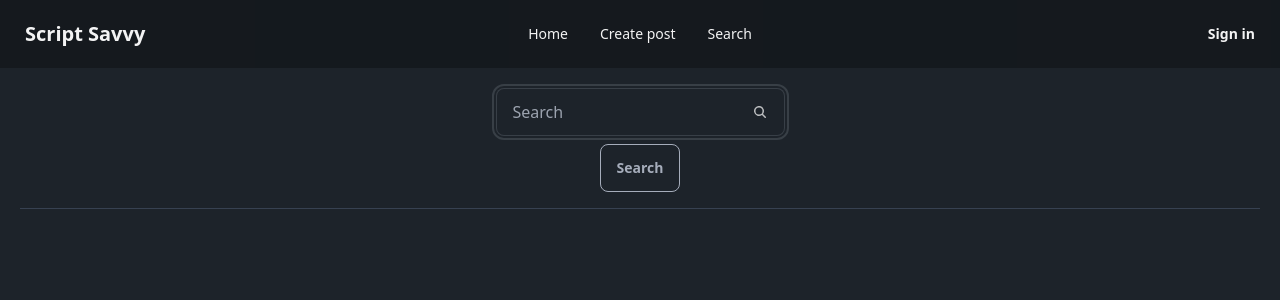
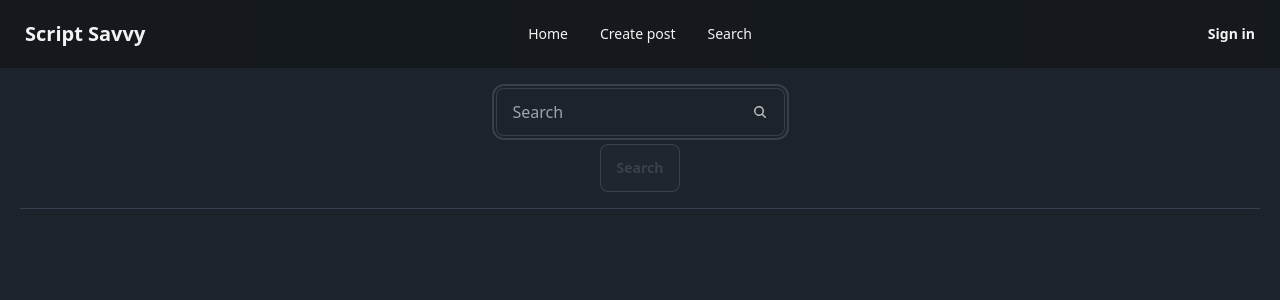
Before and after one commit to JagTheFriend/Script-Savvy, a Next.js app: page /search in a window 1280 px wide. Shown: the top 300 px of the page. Built offline with nearby package versions, Linux system fonts and the light colour scheme; no server answers.

Commit message:
Disable button if the input field is empty
Signed-off-by: JagTheFriend <JagTheFriend12@gmail.com>

```diff
--- a/src/components/SearchResult.tsx
+++ b/src/components/SearchResult.tsx
@@ -22,7 +22,7 @@ export default function SearchResult() {
           className="flex flex-col items-center justify-center gap-2"
           onSubmit={(e) => {
             e.preventDefault();
-            setQuery(inputRef.current?.value ?? "");
+            setQuery(inputRef.current?.value.trim() ?? "");
           }}
         >
           <label className="input input-bordered flex items-center gap-2">
@@ -49,7 +49,11 @@ export default function SearchResult() {
               />
             </svg>
           </label>
-          <button type="submit" className="btn btn-ghost btn-outline">
+          <button
+            disabled={query.length === 0}
+            type="submit"
+            className="btn btn-ghost btn-outline"
+          >
             Search
           </button>
         </form>
```
